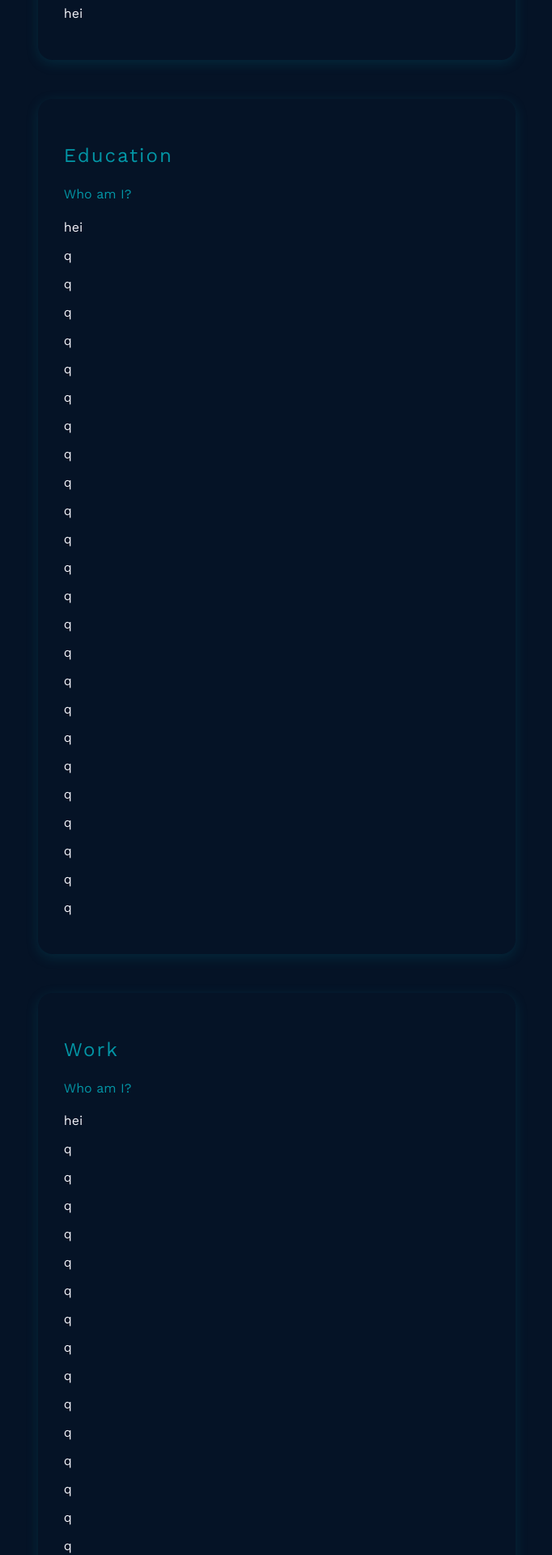
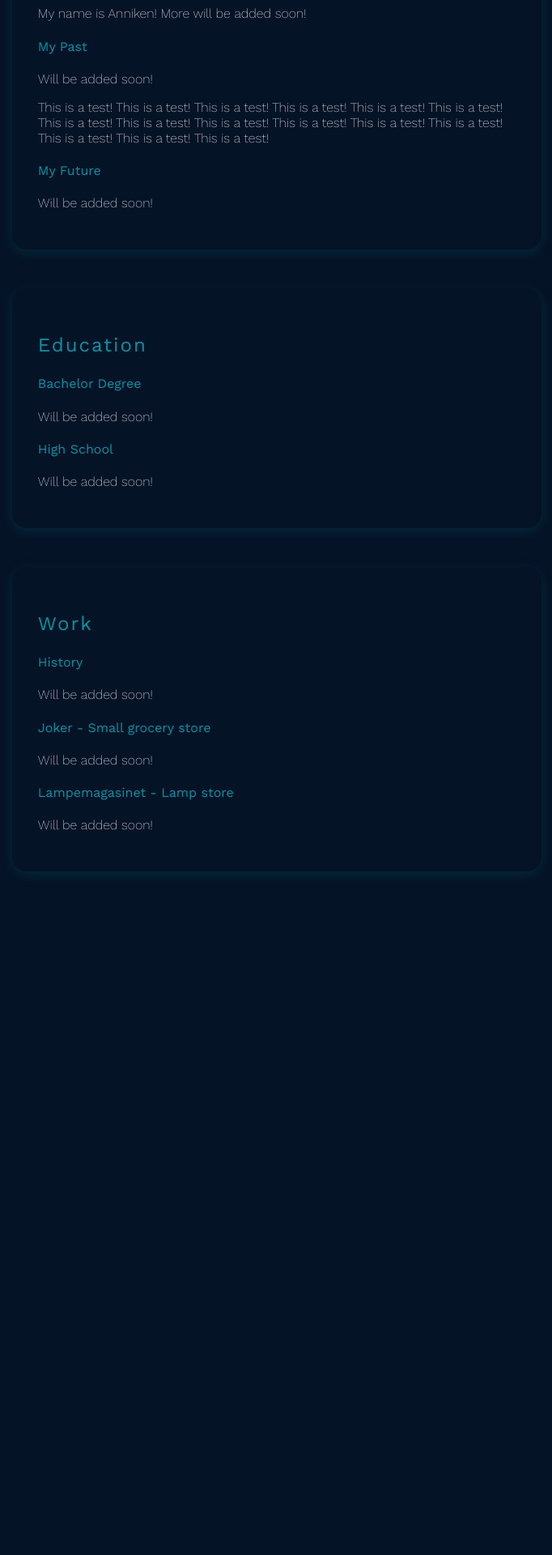
Before and after one commit to AnnikenJE/annikenje-website, a React (Vite) app: page /about in a window 1280 px wide. Shown: the part 380-2300 px from the top of the page at 81% size, without its empty margins (298-980 px from the left). After the commit the page ends 1504 px from the top, so only its background shows below. Built offline with nearby package versions, Linux system fonts and the light colour scheme.

Commit message:
test about

```diff
--- a/src/components/navigation/SideNavigationItem.css
+++ b/src/components/navigation/SideNavigationItem.css
@@ -18,3 +18,9 @@
 .item:hover {
   color: var(--link-hover);
 }
+
+@media (width < 768px){
+  .item{
+    font-size: 12px;
+  }
+}
--- a/src/pages/AboutPage.css
+++ b/src/pages/AboutPage.css
@@ -44,7 +44,8 @@
   box-shadow: var(--base-shadow);
   border-radius: 18px;
   padding: 2rem;
-  margin: 3rem;
+  margin: 1rem;
+  margin-bottom: 3rem;
 }
 
 .section-heading {
@@ -66,9 +67,40 @@
 
 .article-info {
   color: var(--txt-color);
-  font-weight: var(--font-weight);
+  font-weight: calc(var(--font-weight) * 0.5);
 }
 
 /*
-    TODO: Resolutions
+     Resolutions
 */
+
+@media (width < 768px) {
+  .about-heading {
+    padding: 0;
+    font-size: 24px;
+    margin: 0;
+  }
+
+  .main-content {
+    margin: 0;
+    width: 100%;
+    flex-direction: column;
+  }
+
+  .about-section {
+    margin: 0;
+    padding: 1rem;
+
+    margin-bottom: 1rem;
+  }
+}
+
+@media (width < 992px) {
+  .navigation {
+    margin: 0;
+
+    ul {
+      padding: 0;
+    }
+  }
+}
--- a/src/pages/AboutPage.tsx
+++ b/src/pages/AboutPage.tsx
@@ -3,16 +3,18 @@ import "./AboutPage.css";
 import type { ISideNavItem } from "../interfaces/ISideNavItem";
 import SideNavigationItem from "../components/navigation/SideNavigationItem";
 
-// Denne burde ha en egen list fil
+// Denne burde ha en egen list fil, fikd dette senere.
+//  Innholdet på siden skal også være en list, about-list med about-item.
+
 const AboutPage = () => {
   const navigationItems: ISideNavItem[] = [
     {
-      id: "section1",
+      id: "background",
       label: "Background",
     },
-    { id: "section2", label: "Education" },
+    { id: "education", label: "Education" },
     {
-      id: "section3",
+      id: "work",
       label: "Work",
     },
   ];
@@ -38,73 +40,64 @@ const AboutPage = () => {
               <h1 className="about-heading">About</h1>
             </section>
 
-            <div id="section1">
+            <div id="background">
               <section className="about-section">
                 <h3 className="section-heading">Background</h3>
                 <article>
                   <h4 className="article-heading">Who am I?</h4>
-                  <p className="article-info">hei</p>
+                  <p className="article-info">
+                    My name is Anniken! More will be added soon!
+                  </p>
+                </article>
+                <article>
+                  <h4 className="article-heading">My Past</h4>
+                  <p className="article-info"> Will be added soon!</p>
+                  <p className="article-info">
+                    This is a test! This is a test! This is a test! This is a
+                    test! This is a test! This is a test! This is a test! This
+                    is a test! This is a test! This is a test! This is a test!
+                    This is a test! This is a test! This is a test! This is a
+                    test!
+                  </p>
+                </article>
+                <article>
+                  <h4 className="article-heading">My Future</h4>
+                  <p className="article-info"> Will be added soon!</p>
                 </article>
               </section>
             </div>
-            <div id="section2">
+            <div id="education">
               <section className="about-section">
                 <h3 className="section-heading">Education</h3>
                 <article>
-                  <h4 className="article-heading">Who am I?</h4>
-                  <p className="article-info">hei</p>
+                  <h4 className="article-heading">Bachelor Degree</h4>
+                  <p className="article-info"> Will be added soon!</p>
                 </article>
-                <p></p>
-                <p>q</p>
-                <p>q</p>
-                <p>q</p>
-                <p>q</p>
-                <p>q</p>
-                <p>q</p>
-                <p>q</p>
-                <p>q</p>
-                <p>q</p>
-                <p>q</p>
-                <p>q</p>
-                <p>q</p> <p>q</p>
-                <p>q</p>
-                <p>q</p>
-                <p>q</p>
-                <p>q</p>
-                <p>q</p>
-                <p>q</p>
-                <p>q</p>
-                <p>q</p>
-                <p>q</p>
-                <p>q</p>
-                <p>q</p>
+                <article>
+                  <h4 className="article-heading">High School</h4>
+                  <p className="article-info"> Will be added soon!</p>
+                </article>
               </section>
             </div>
-            <div id="section3">
+            <div id="work">
               <section className="about-section">
                 <h3 className="section-heading">Work</h3>
                 <article>
-                  <h4 className="article-heading">Who am I?</h4>
-                  <p className="article-info">hei</p>
+                  <h4 className="article-heading">History</h4>
+                  <p className="article-info"> Will be added soon!</p>
                 </article>
-                <p></p>
-                <p>q</p>
-                <p>q</p>
-                <p>q</p>
-                <p>q</p>
-                <p>q</p>
-                <p>q</p>
-                <p>q</p>
-                <p>q</p>
-                <p>q</p>
-                <p>q</p>
-                <p>q</p>
-                <p>q</p>
-                <p>q</p>
-                <p>q</p>
-                <p>q</p>
-                <p>q</p>
-                <p>q</p>
+                <article>
+                  <h4 className="article-heading">
+                    Joker - Small grocery store
+                  </h4>
+                  <p className="article-info"> Will be added soon!</p>
+                </article>
+                <article>
+                  <h4 className="article-heading">
+                    Lampemagasinet - Lamp store
+                  </h4>
+                  <p className="article-info"> Will be added soon!</p>
+                </article>
               </section>
             </div>
           </section>
```
